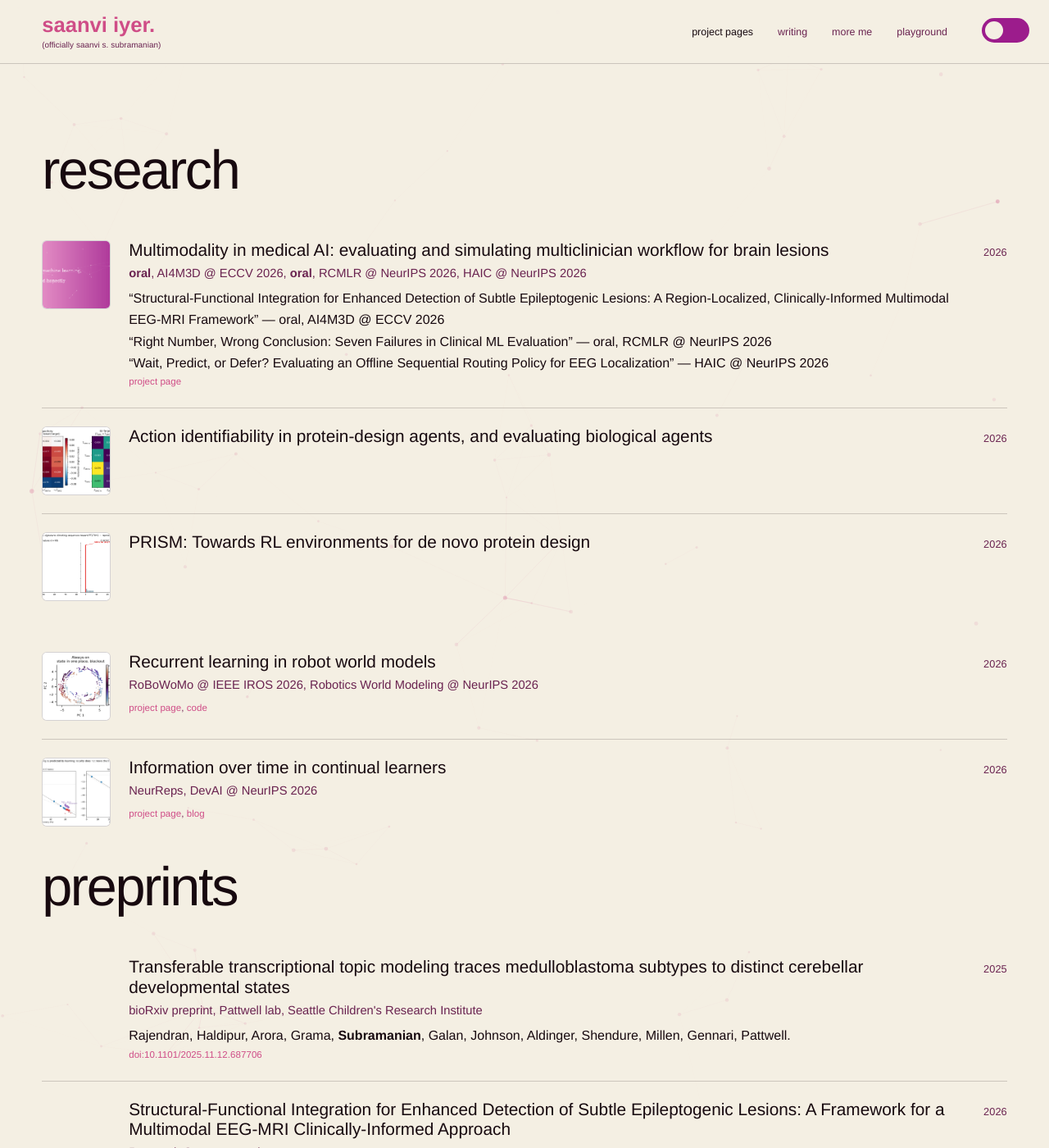
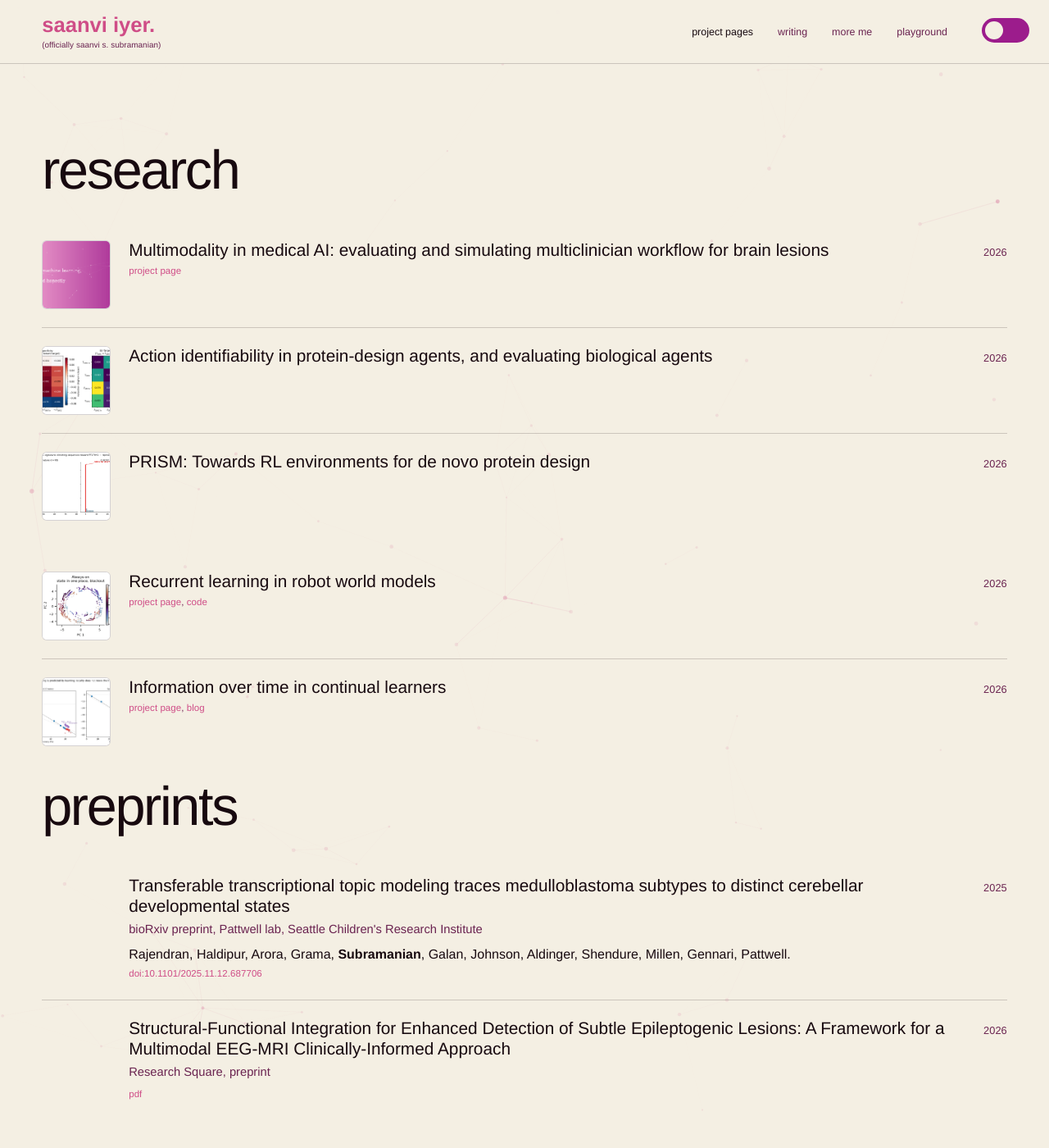
Before and after one commit to saanviiyer/saanviiyer.github.io, a Jekyll site: the page built from pages/projects-index.html, in a window 1280 px wide and 1400 px high. Shown: the whole window at 82% size. Built offline with Jekyll 4.4.1, drawn with Linux system fonts in a browser that asks for light colours; some web fonts are replaced.

Commit message:
Drop venue and paper listings from the project index rows

```diff
--- a/pages/projects-index.html
+++ b/pages/projects-index.html
@@ -12,12 +12,6 @@ permalink: /projects/
       <a class="pub-thumb" href="{{ '/projects/clinical-ml/' | relative_url }}"><img src="{{ '/assets/images/projects/cover-clinical.png' | relative_url }}" alt="Clinical machine learning"></a>
       <div class="pub-main">
         <h3 class="pub-title"><a href="{{ '/projects/clinical-ml/' | relative_url }}">Multimodality in medical AI: evaluating and simulating multiclinician workflow for brain lesions</a></h3>
-        <div class="pub-venue"><strong>oral</strong>, AI4M3D @ ECCV 2026, <strong>oral</strong>, RCMLR @ NeurIPS 2026, HAIC @ NeurIPS 2026</div>
-        <div class="pub-papers">
-          &ldquo;Structural-Functional Integration for Enhanced Detection of Subtle Epileptogenic Lesions: A Region-Localized, Clinically-Informed Multimodal EEG-MRI Framework&rdquo; &mdash; oral, AI4M3D @ ECCV 2026<br>
-          &ldquo;Right Number, Wrong Conclusion: Seven Failures in Clinical ML Evaluation&rdquo; &mdash; oral, RCMLR @ NeurIPS 2026<br>
-          &ldquo;Wait, Predict, or Defer? Evaluating an Offline Sequential Routing Policy for EEG Localization&rdquo; &mdash; HAIC @ NeurIPS 2026
-        </div>
         <div class="pub-links"><a href="{{ '/projects/clinical-ml/' | relative_url }}">project page</a></div>
       </div>
       <div class="pub-year">2026</div>
@@ -47,7 +41,6 @@ permalink: /projects/
       <a class="pub-thumb" href="{{ '/robot-world-models/' | relative_url }}"><img src="{{ '/assets/images/projects/wm/faithful-ring.png' | relative_url }}" alt="Recurrent learning in robot world models"></a>
       <div class="pub-main">
         <h3 class="pub-title"><a href="{{ '/robot-world-models/' | relative_url }}">Recurrent learning in robot world models</a></h3>
-        <div class="pub-venue">RoBoWoMo @ IEEE IROS 2026, Robotics World Modeling @ NeurIPS 2026</div>
         <div class="pub-links"><a href="{{ '/robot-world-models/' | relative_url }}">project page</a>, <a href="https://github.com/saanviiyer/used_coordinates" target="_blank" rel="noopener">code</a></div>
       </div>
       <div class="pub-year">2026</div>
@@ -57,7 +50,6 @@ permalink: /projects/
       <a class="pub-thumb" href="{{ '/continual-learners/' | relative_url }}"><img src="{{ '/assets/images/engram-continual-learning/locality.png' | relative_url }}" alt="Information over time in continual learners"></a>
       <div class="pub-main">
         <h3 class="pub-title"><a href="{{ '/continual-learners/' | relative_url }}">Information over time in continual learners</a></h3>
-        <div class="pub-venue">NeurReps, DevAI @ NeurIPS 2026</div>
         <div class="pub-links"><a href="{{ '/continual-learners/' | relative_url }}">project page</a>, <a href="{{ '/writing/brain-like-learning/' | relative_url }}">blog</a></div>
       </div>
       <div class="pub-year">2026</div>
```
